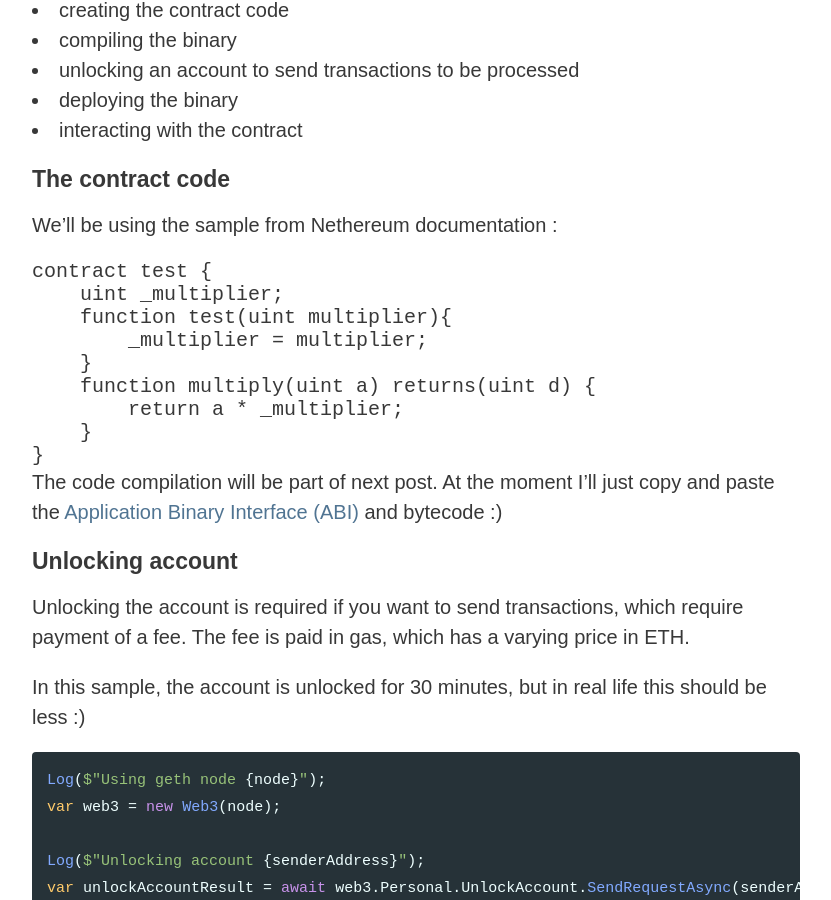
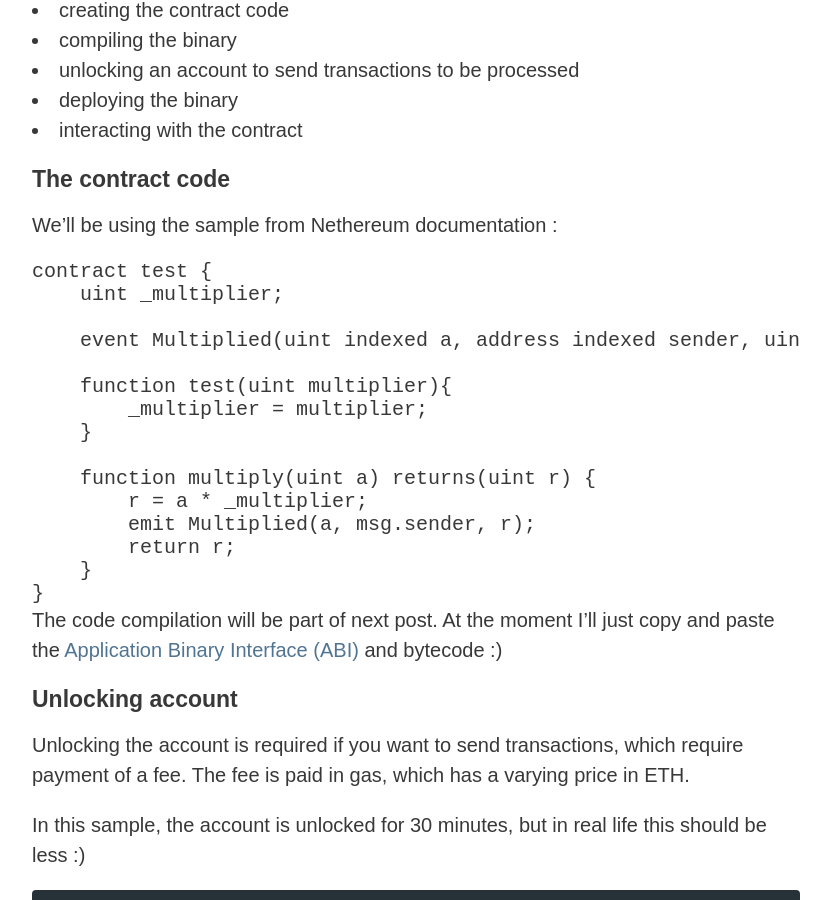
Before and after one commit to mathieubrun/mathieubrun.github.io, a Jekyll site: the page built from _posts/2018-04-29-ethereum-truffle-nethereum-docker.markdown, in a window 1280 px wide and 900 px high, scrolled down 2376 px. Shown: the whole window, without its empty margins (224-1055 px from the left). Built offline with Jekyll 4.4.1, drawn with Linux system fonts in a browser that asks for light colours; comment, search, counter and statistics services are not loaded.

Commit message:
Missing event in contract

`````diff
--- a/_posts/2018-04-29-ethereum-truffle-nethereum-docker.markdown
+++ b/_posts/2018-04-29-ethereum-truffle-nethereum-docker.markdown
@@ -82,11 +82,17 @@ We'll be using the sample from Nethereum documentation :
 ```` solidity
 contract test {
     uint _multiplier;
+
+    event Multiplied(uint indexed a, address indexed sender, uint result);
+
     function test(uint multiplier){
         _multiplier = multiplier;
     }
-    function multiply(uint a) returns(uint d) {
-        return a * _multiplier;
+
+    function multiply(uint a) returns(uint r) {
+        r = a * _multiplier;
+        emit Multiplied(a, msg.sender, r);
+        return r;
     }
 }
 ````
`````
